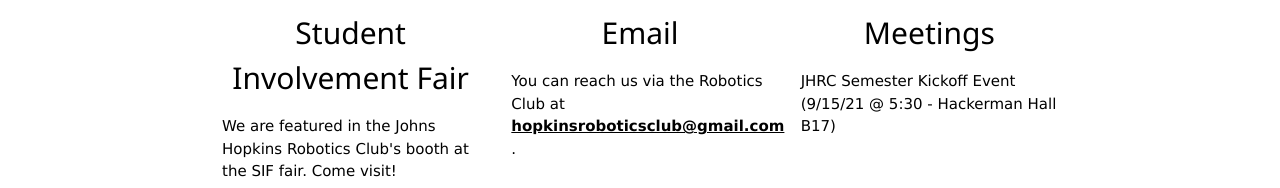
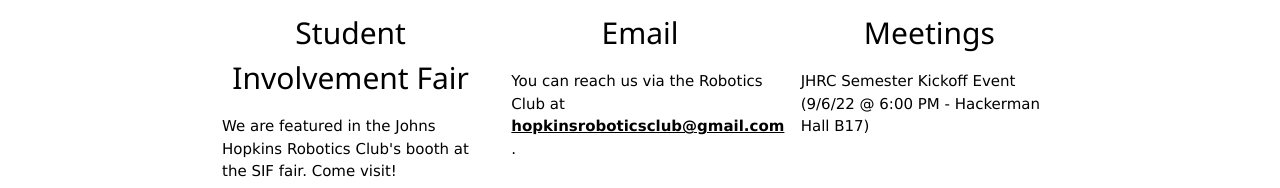
Before and after one commit to JHU-Delivery-Robot/JHU-Delivery-Robot.github.io, a plain HTML site: page index.html in a window 1280 px wide. Shown: the part 1647-1835 px from the top of the page. Drawn offline with Linux system fonts and the light colour scheme.

Commit message:
Initial meeting time updated

```diff
--- a/index.html
+++ b/index.html
@@ -193,7 +193,7 @@
         <div class="w3-col m4 w3-padding">
           <h2 class="w3-center"> Meetings </h2>
           <p>
-            JHRC Semester Kickoff Event (9/15/21 @ 5:30 - Hackerman Hall B17)
+            JHRC Semester Kickoff Event (9/6/22 @ 6:00 PM - Hackerman Hall B17)
           </p>
         </div>
       </div>
```
